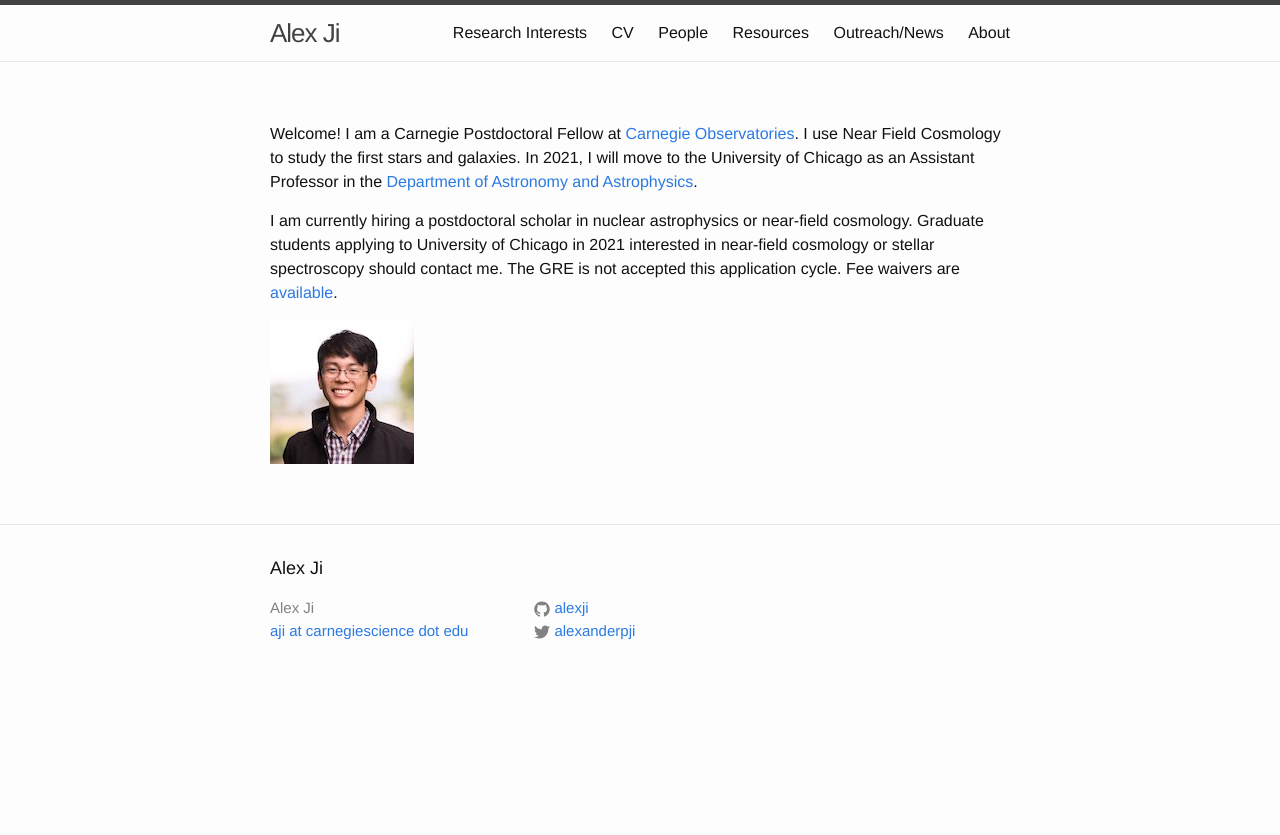
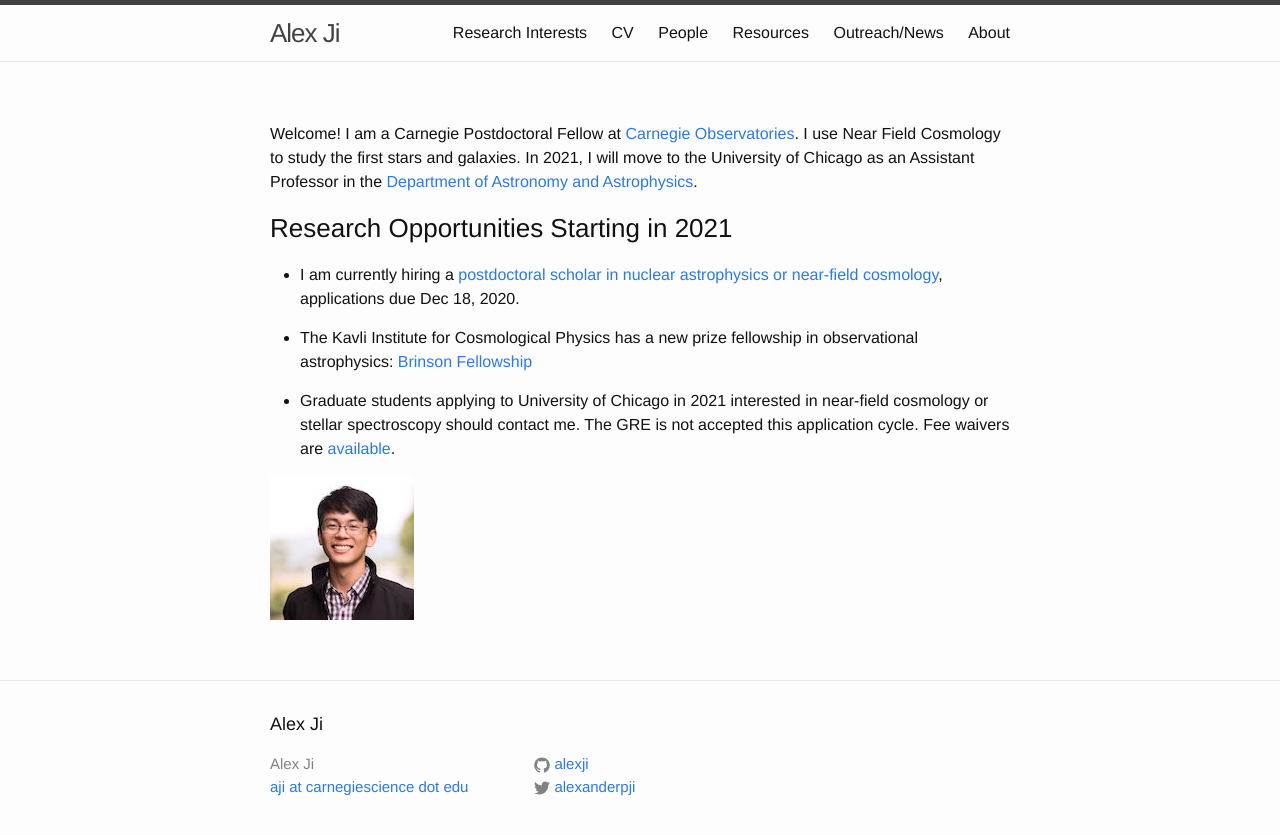
Before and after one commit to alexji/alexji.github.io, a Jekyll site: the page built from index.md, in a window 1280 px wide. Shown: the top 835 px of the page. Built offline with Jekyll 4.4.1, drawn with Linux system fonts in a browser that asks for light colours.

Commit message:
Added jobs

```diff
--- a/index.md
+++ b/index.md
@@ -6,7 +6,12 @@ permalink:
 Welcome! I am a Carnegie Postdoctoral Fellow at [Carnegie Observatories](https://obs.carnegiescience.edu/). I use Near Field Cosmology to study the first stars and galaxies.
 In 2021, I will move to the University of Chicago as an Assistant Professor in the [Department of Astronomy and Astrophysics](https://astrophysics.uchicago.edu/).
 
-I am currently hiring a postdoctoral scholar in nuclear astrophysics or near-field cosmology.
-Graduate students applying to University of Chicago in 2021 interested in near-field cosmology or stellar spectroscopy should contact me. The GRE is not accepted this application cycle. Fee waivers are [available](https://www.btaa.org/resources-for/students/freeapp/introduction).
+### Research Opportunities Starting in 2021
+
+* I am currently hiring a [postdoctoral scholar in nuclear astrophysics or near-field cosmology](postdoc2021), applications due Dec 18, 2020.
+
+* The Kavli Institute for Cosmological Physics has a new prize fellowship in observational astrophysics: [Brinson Fellowship](https://jobregister.aas.org/ad/c72d4595)
+
+* Graduate students applying to University of Chicago in 2021 interested in near-field cosmology or stellar spectroscopy should contact me. The GRE is not accepted this application cycle. Fee waivers are [available](https://www.btaa.org/resources-for/students/freeapp/introduction).
 
 ![Alex Ji](/img/alexji2.jpg)
```
